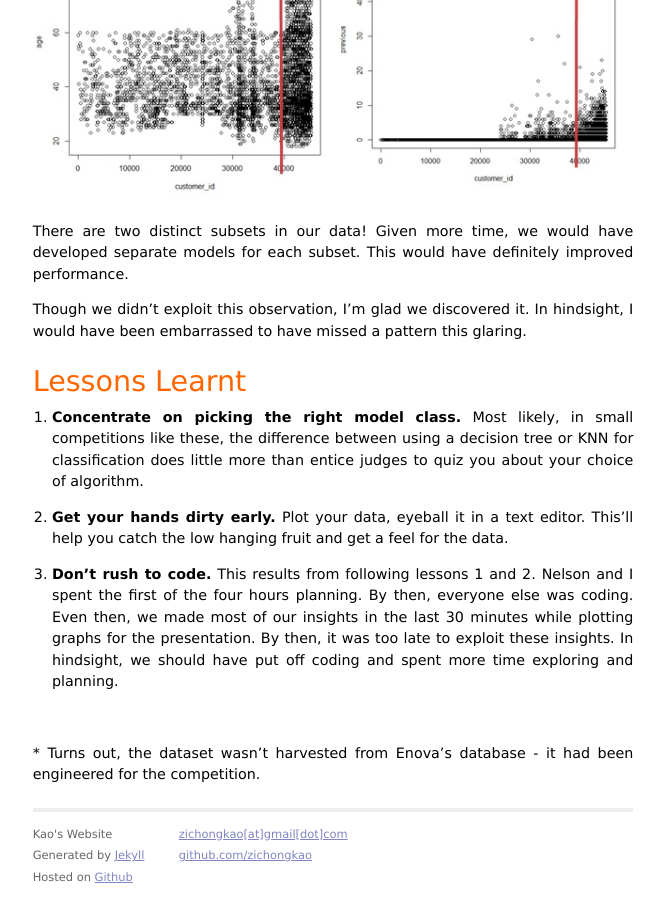
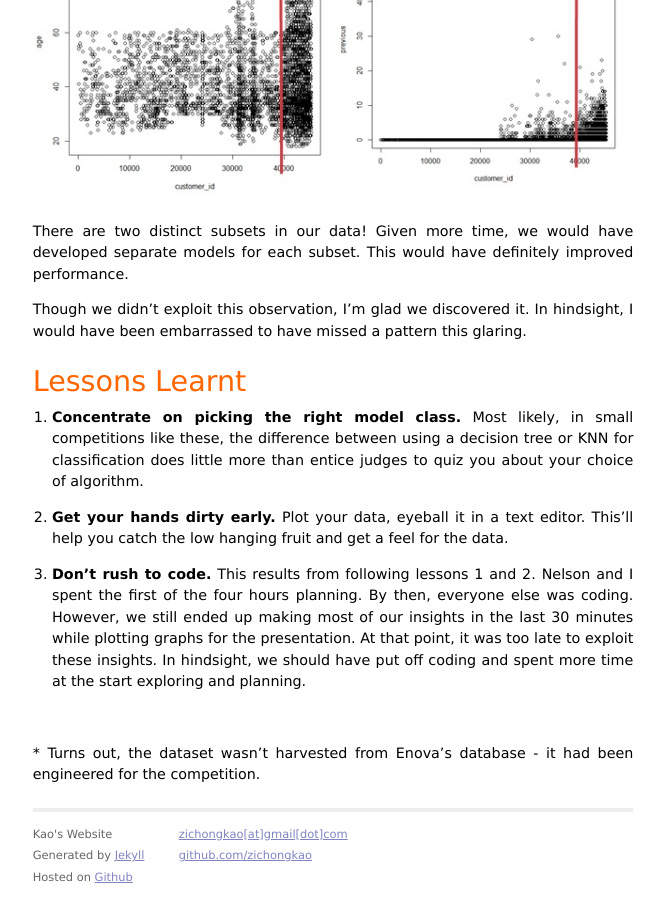
Before and after one commit to zichongkao/zichongkao.github.io, a Jekyll site: the page built from _posts/2014-01-11-enova.markdown, in a window 1280 px wide and 900 px high, scrolled down 1516 px. Shown: the whole window, without its empty margins (307-972 px from the left). Built offline with Jekyll 4.4.1, drawn with Linux system fonts in a browser that asks for light colours; Markdown is read by kramdown in place of the engine named in the settings.

Commit message:
more revisions to enova data smackdown post[D

```diff
--- a/_posts/2014-01-11-enova.markdown
+++ b/_posts/2014-01-11-enova.markdown
@@ -41,7 +41,7 @@ Lessons Learnt
 
 2. __Get your hands dirty early.__ Plot your data, eyeball it in a text editor. This'll help you catch the low hanging fruit and get a feel for the data.
 
-3. __Don't rush to code.__ This results from following lessons 1 and 2. Nelson and I spent the first of the four hours planning. By then, everyone else was coding. Even then, we made most of our insights in the last 30 minutes while plotting graphs for the presentation. By then, it was too late to exploit these insights. In hindsight, we should have put off coding and spent more time exploring and planning.
+3. __Don't rush to code.__ This results from following lessons 1 and 2. Nelson and I spent the first of the four hours planning. By then, everyone else was coding. However, we still ended up making most of our insights in the last 30 minutes while plotting graphs for the presentation. At that point, it was too late to exploit these insights. In hindsight, we should have put off coding and spent more time at the start exploring and planning.
 
 <br>
 
```
